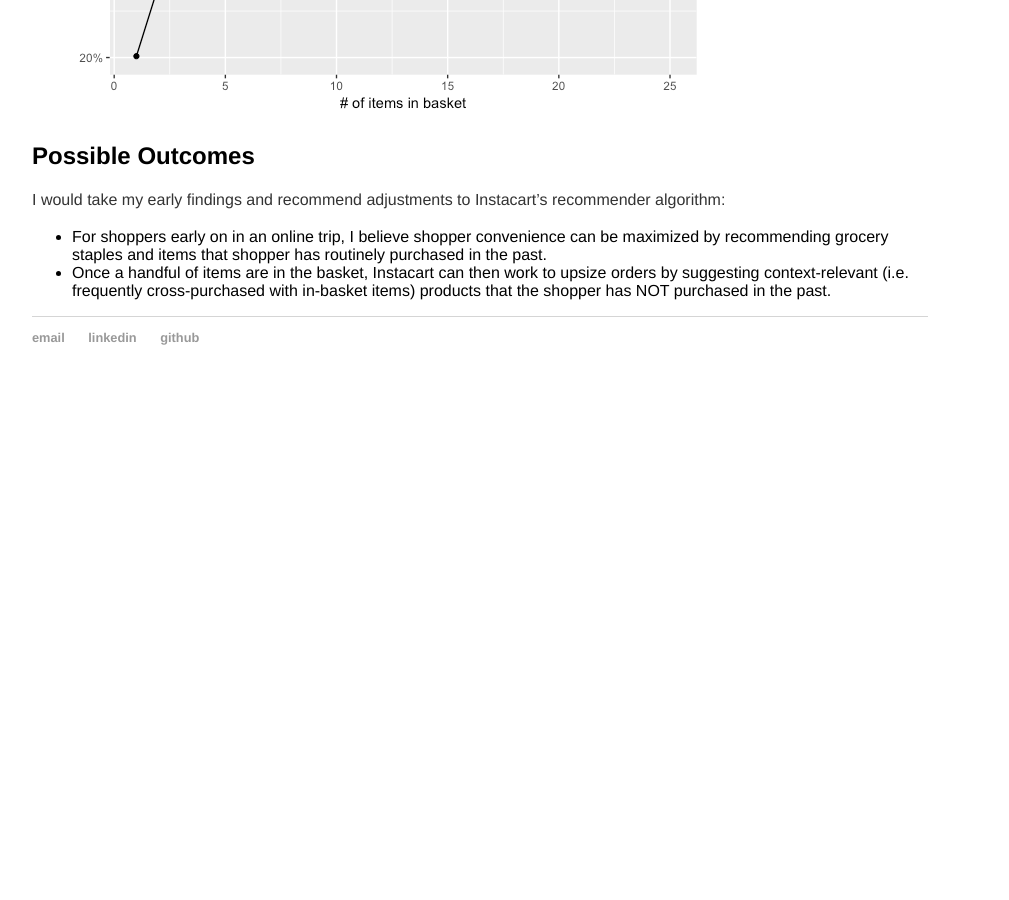
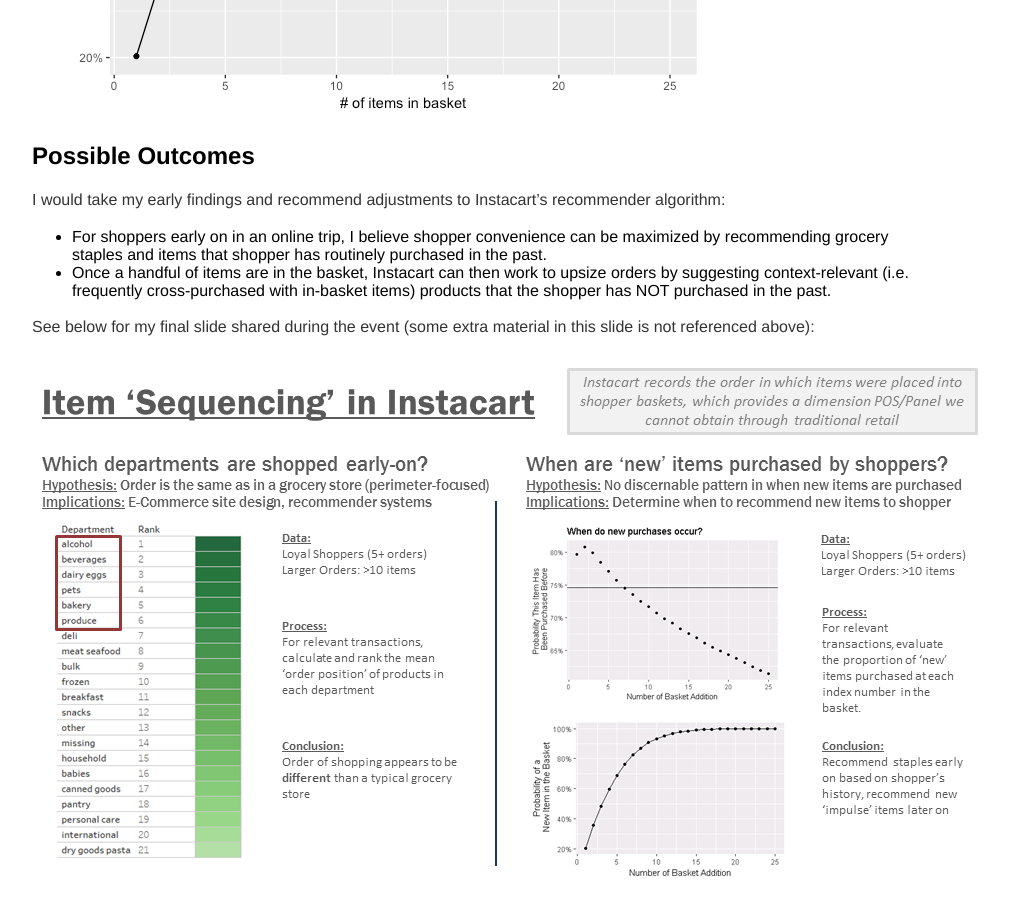
Before and after one commit to MatthewBrower/matthewbrower.github.io, a Jekyll site: the page built from _posts/2017-08-03-Instacart-Data-Analysis.md, in a window 1280 px wide and 900 px high, scrolled down 3746 px. Shown: the whole window, without its empty margins (160-1169 px from the left). Built offline with Jekyll 4.4.1, drawn with Linux system fonts in a browser that asks for light colours; our own code applies the rules of GitHub Pages for plain Markdown files; before the commit the page ends 4151 px from its top, so only the background shows below that.

Commit message:
added image and ref

```diff
--- a/_posts/2017-08-03-Instacart-Data-Analysis.md
+++ b/_posts/2017-08-03-Instacart-Data-Analysis.md
@@ -114,3 +114,7 @@
 
 -   For shoppers early on in an online trip, I believe shopper convenience can be maximized by recommending grocery staples and items that shopper has routinely purchased in the past.
 -   Once a handful of items are in the basket, Instacart can then work to upsize orders by suggesting context-relevant (i.e. frequently cross-purchased with in-basket items) products that the shopper has NOT purchased in the past.
+
+See below for my final slide shared during the event (some extra material in this slide is not referenced above):
+
+<img src="https://matthewbrower.github.io/img/Hackathon_Analysis_files/figure-markdown_github/Slide1.PNG">
```
Also changed, not shown: img/Hackathon_Analysis_files/figure-markdown_github/Slide1.PNG (added).
